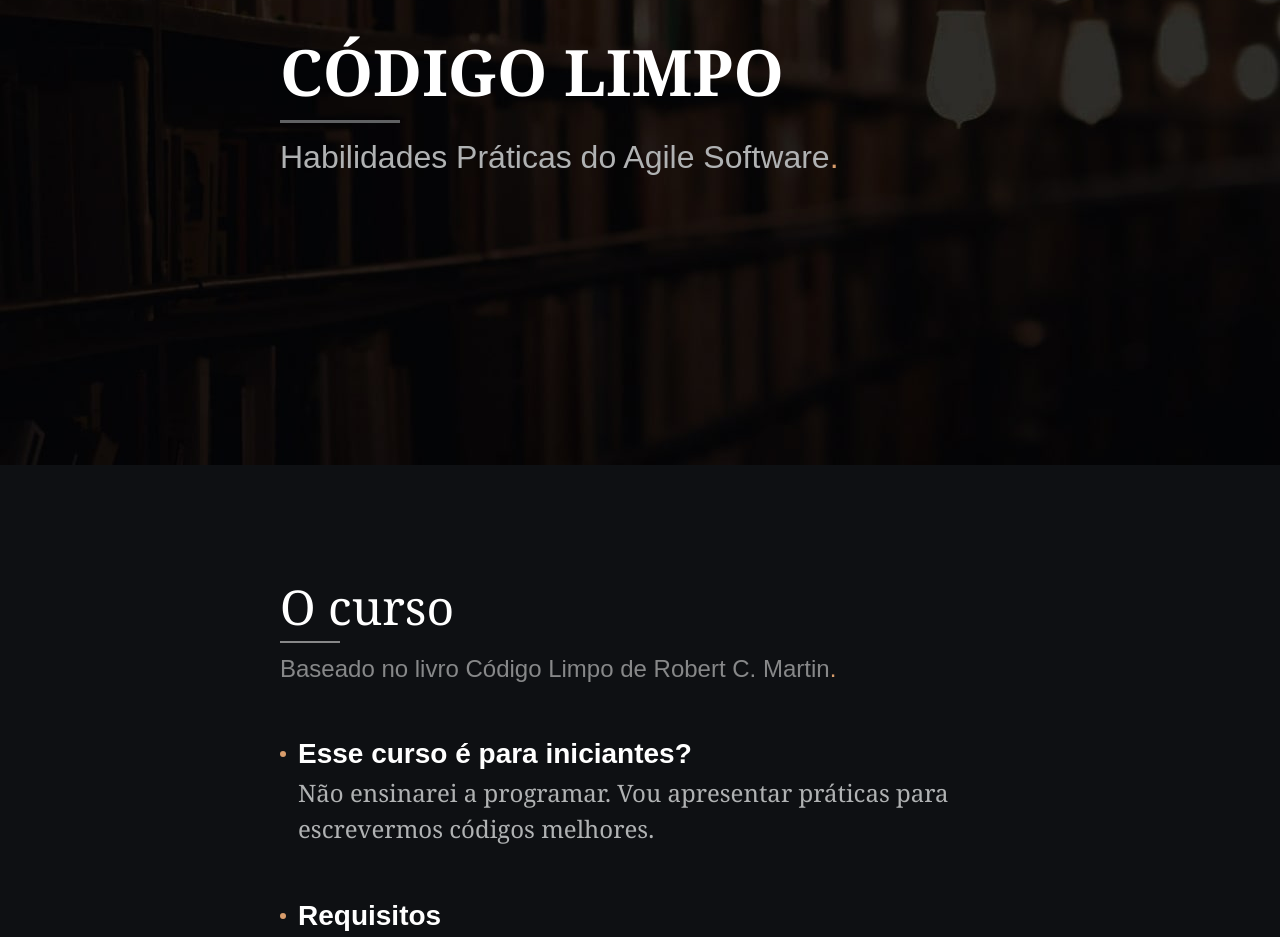
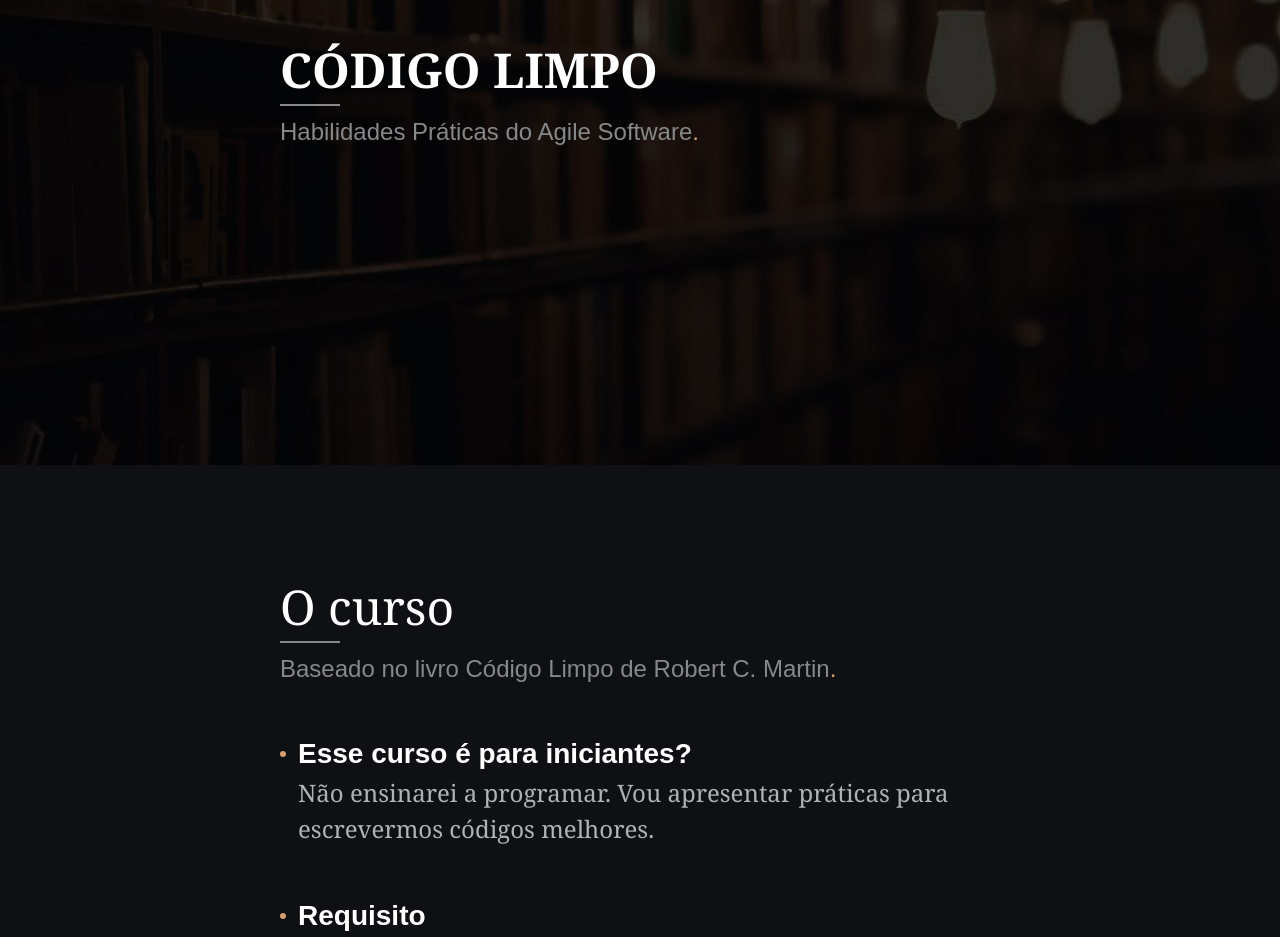
Before and after one commit to GabriellBarbosa/React-Course-Page, a React (Vite) app: page /slide/codigo-limpo/0000-intro in a window 1280 px wide. Shown: the part 335-1272 px from the top of the page. Built offline with nearby package versions, Linux system fonts and the light colour scheme.

Commit message:
fix slide

```diff
--- a/src/pages/Slide/CleanCode/0000/index.tsx
+++ b/src/pages/Slide/CleanCode/0000/index.tsx
@@ -24,9 +24,9 @@
         >
             <section className={`${slideStyles.slide} ${styles.banner}`} data-testid="slide" ref={addSlide}>
                 <div className={slideStyles.container}>
-                <span><img src={logo} alt="BookInVideo" /></span>
-                    <h1 className={`${styles.introTitle}`}>Código Limpo</h1>
-                    <p className={styles.introSubtitle}>Habilidades Práticas do Agile Software<span>.</span></p>
+                    <span className={slideStyles.logo}><img src={logo} alt="BookInVideo" /></span>
+                    <h1 className={`${slideStyles.title} ${slideStyles.introTitle}`}>Código Limpo</h1>
+                    <h3 className={slideStyles.subtitle}>Habilidades Práticas do Agile Software<span>.</span></h3>
                 </div>
             </section>
             <section className={slideStyles.slide} data-testid="slide" ref={addSlide}>
@@ -39,7 +39,7 @@
                             <p className={styles.itemListDescription}>Não ensinarei a programar. Vou apresentar práticas para escrevermos códigos melhores.</p>
                         </li>
                         <li>
-                            <p className={styles.listItemTitle}>Requisitos</p>
+                            <p className={styles.listItemTitle}>Requisito</p>
                             <p className={styles.itemListDescription}>Saber uma linguagem que tenha orientação a objetos.</p>
                         </li>
                         <li>
```
